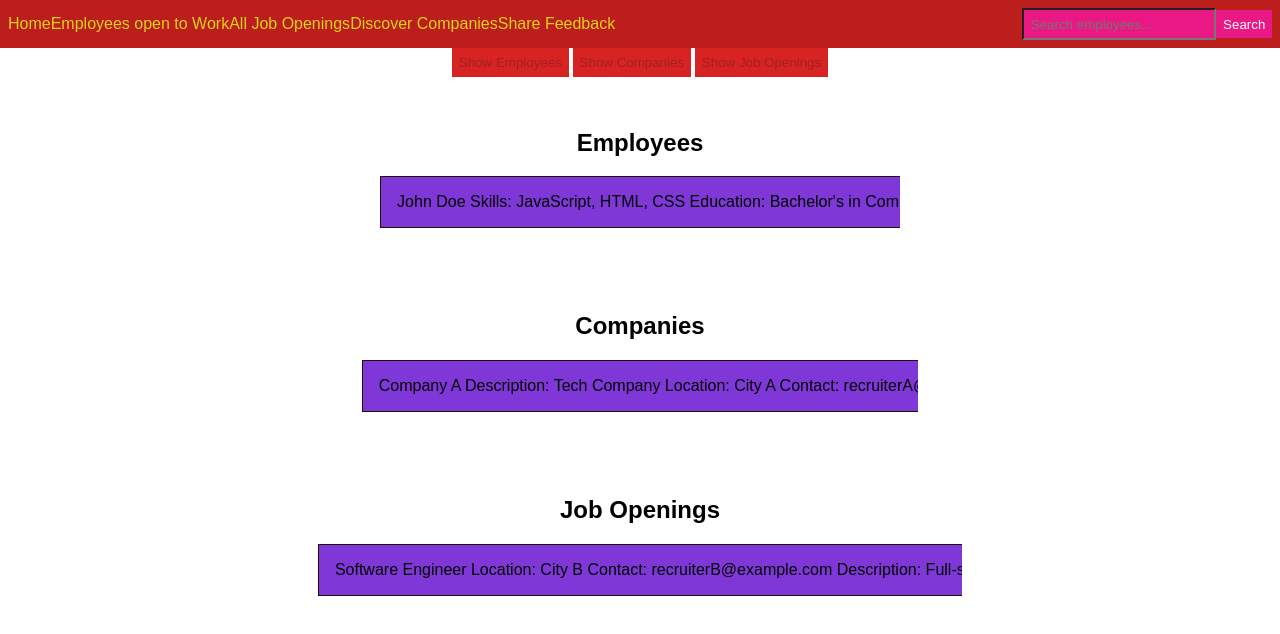
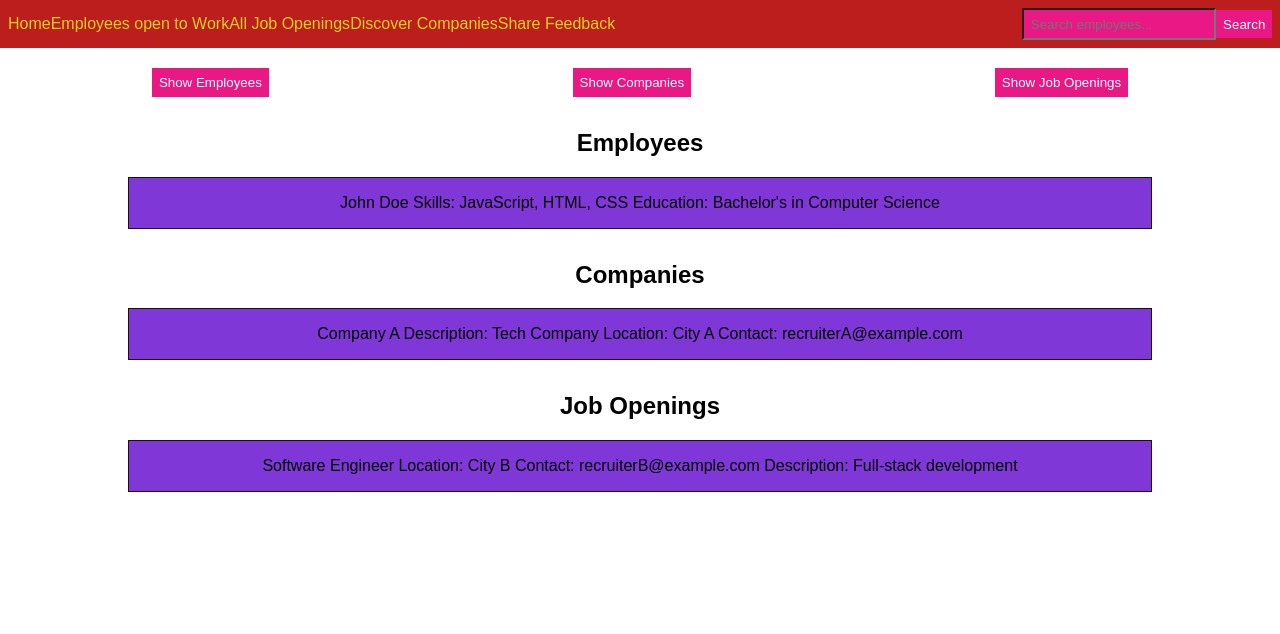
Before and after one commit to CHARAF-EDDAHHANI/finder, a plain HTML site: page web_dynamic/static/finder.html in a window 1280 px wide. Drawn offline with nearby package versions, Linux system fonts and the light colour scheme.

Commit message:
style buttons container

```diff
--- a/web_dynamic/static/style.css
+++ b/web_dynamic/static/style.css
@@ -83,10 +83,24 @@ nav {
     cursor: pointer;
 }
 
-main {
+.main {
     display: flex;
     flex-direction: column;
     align-items: center;
+}
+
+.button-container {
+    margin-top: 20px; /* Adjust the margin as needed */
+    display: flex;
+    justify-content: space-around;
+}
+
+button {
+    background-color: #e91884;
+    color: #fff;
+    padding: 0.5em;
+    border: none;
+    cursor: pointer;
 }
 
 .section {
```
